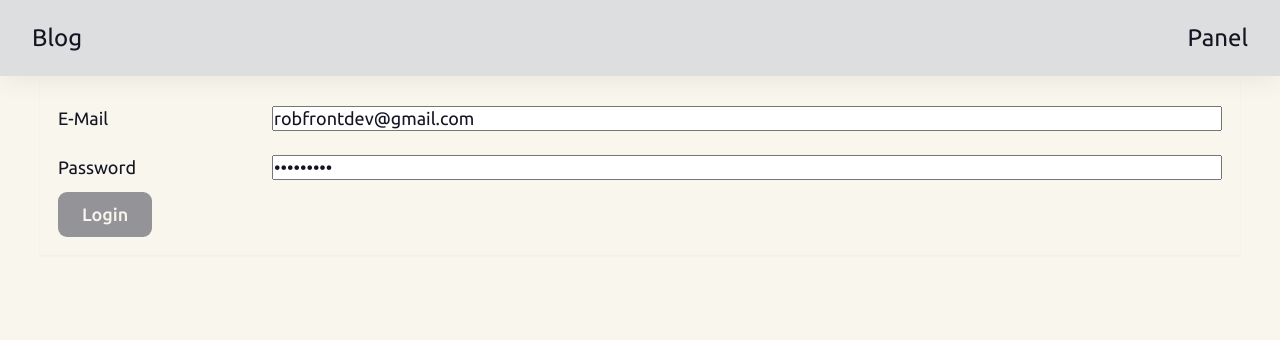
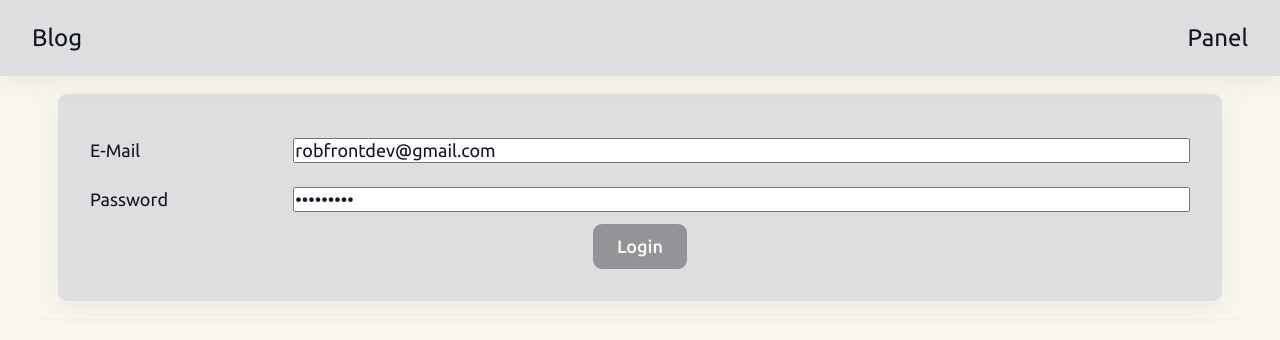
Before and after one commit to RobFrontend/Fullstack-blog, a React (Vite) app: page /login in a window 1280 px wide. Shown: the top 340 px of the page. Built offline with nearby package versions, Linux system fonts and the light colour scheme.

Commit message:
upgrading UI

```diff
--- a/src/features/articles/BlogArticles.jsx
+++ b/src/features/articles/BlogArticles.jsx
@@ -19,9 +19,7 @@ function BlogArticles() {
       {articles
         .sort((a, b) => b.id - a.id)
         .map((article) => (
-          <Fade triggerOnce direction="up">
-            <BlogItem article={article} key={article.id} />
-          </Fade>
+          <BlogItem article={article} key={article.id} />
         ))}
     </ArticleBox>
   );
--- a/src/features/articles/BlogItem.jsx
+++ b/src/features/articles/BlogItem.jsx
@@ -1,5 +1,6 @@
 import styled from "styled-components";
 import Heading from "../../ui/Heading";
+import { Fade } from "react-awesome-reveal";
 
 const Article = styled.div`
   display: grid;
@@ -61,6 +62,7 @@ function BlogItem({ article }) {
   } = article;
 
   return (
+    <Fade triggerOnce direction="up">
       <Blured
         style={{
           background: `linear-gradient(to bottom right, rgb(221, 222, 223), rgb(221, 222, 223), rgba(221, 222, 223, 0.5)), url(${image})`,
@@ -82,6 +84,7 @@ function BlogItem({ article }) {
           </Grid2Cols>
         </Article>
       </Blured>
+    </Fade>
   );
 }
 
--- a/src/pages/Login.jsx
+++ b/src/pages/Login.jsx
@@ -4,6 +4,21 @@ import FormRow from "../ui/FormRow";
 import { useLogin } from "../features/login/useLogin";
 import { useUser } from "../features/login/useUser";
 import { useNavigate } from "react-router-dom";
+import styled from "styled-components";
+
+const LoginDiv = styled.div`
+  padding: 3.2rem;
+  background-color: var(--color-background);
+  box-shadow: var(--shadow-md);
+  border-radius: var(--border-radius-lg);
+`;
+
+const Form = styled.form`
+  display: grid;
+`;
+const LoginButton = styled(Button)`
+  text-align: center;
+`;
 
 function Login({ isLogged, setIsLogged }) {
   const navigate = useNavigate();
@@ -24,8 +39,8 @@ function Login({ isLogged, setIsLogged }) {
     [isAuthenticated, navigate]
   );
   return (
-    <div>
-      <form onSubmit={handleSubmit}>
+    <LoginDiv>
+      <Form onSubmit={handleSubmit}>
         <FormRow>
           <label>E-mail</label>
           <input
@@ -46,11 +61,11 @@ function Login({ isLogged, setIsLogged }) {
             disabled={isLogin}
           />
         </FormRow>
-        <Button size="large" variation="primary" disabled={isLogin}>
+        <LoginButton size="large" variation="primary" disabled={isLogin}>
           Login
-        </Button>
-      </form>
-    </div>
+        </LoginButton>
+      </Form>
+    </LoginDiv>
   );
 }
 
```
Lines whose indentation alone changed are shown as unchanged.
